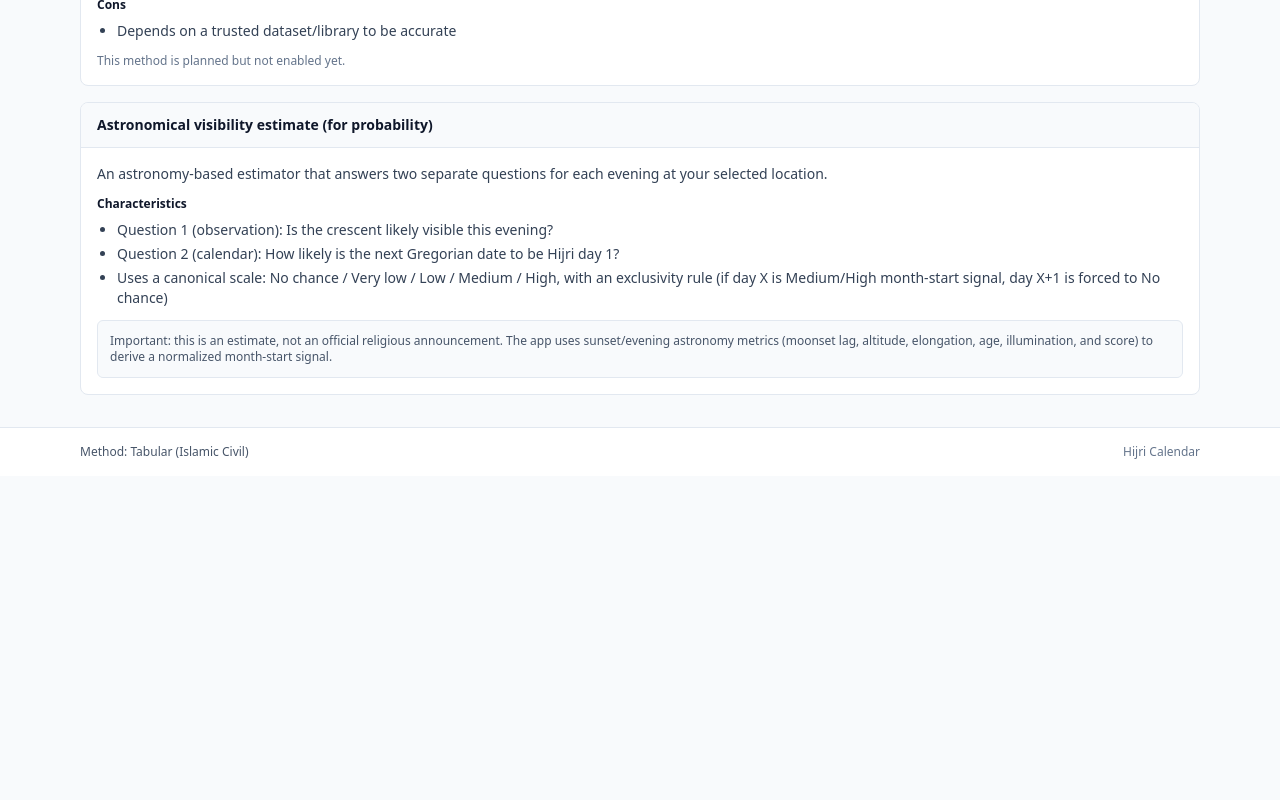
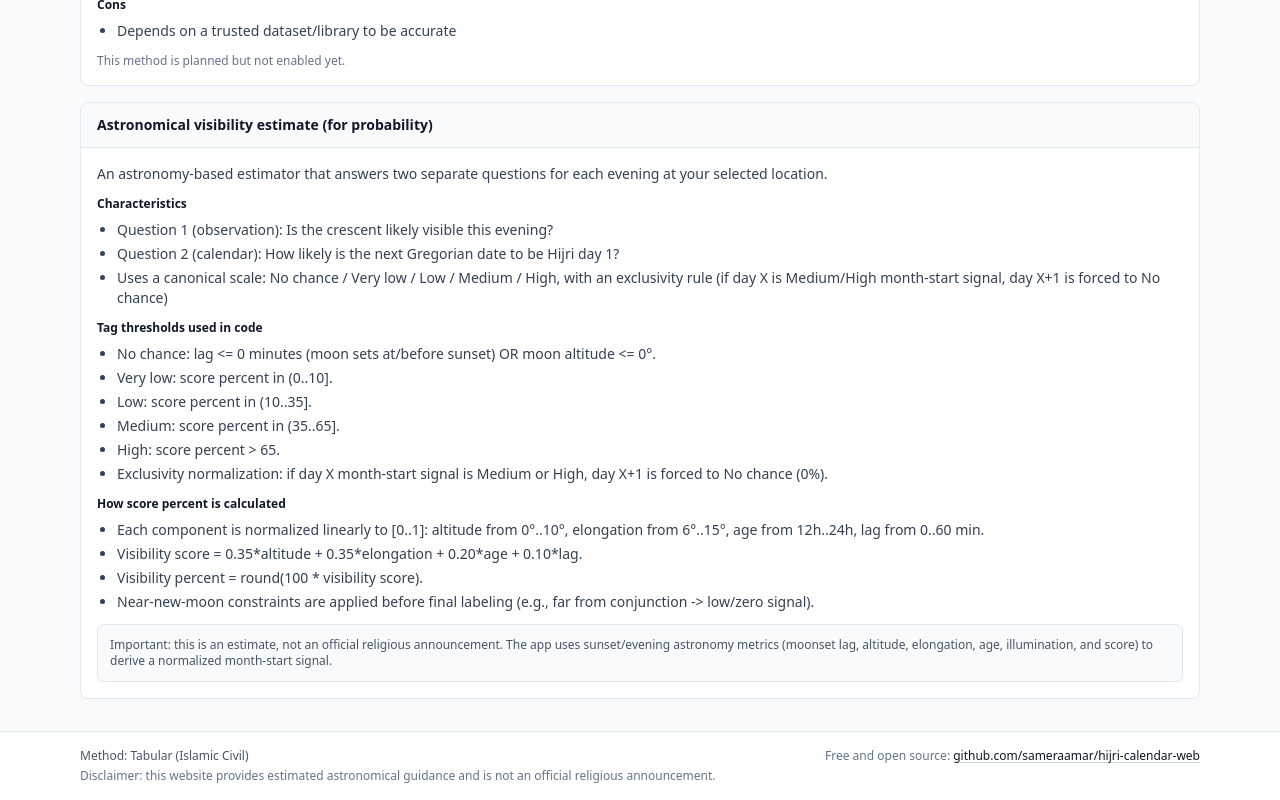
Before and after one commit to sameraamar/hijri-calendar-web, a React (Vite) app in the folder apps/web/: page /methods in a window 1280 px wide. Shown: the part 646-1446 px from the top of the page. Before the commit the page ends 1122 px from the top, so only its background shows below. Built offline with nearby package versions, Linux system fonts and the light colour scheme.

Commit message:
update github open source

```diff
--- a/apps/web/src/App.tsx
+++ b/apps/web/src/App.tsx
@@ -105,9 +105,24 @@ export default function App() {
       </main>
 
       <footer className="border-t border-slate-200 bg-white">
-        <div className="mx-auto flex max-w-6xl flex-col gap-1 px-4 py-4 text-xs text-slate-600 md:flex-row md:items-center md:justify-between">
-          {t('app.method.label')}: {t(METHODS.find((m) => m.id === methodId)?.labelKey ?? 'app.method.civil')}
-          <div className="text-slate-500">{t('app.title')}</div>
+        <div className="mx-auto max-w-6xl px-4 py-4 text-xs text-slate-600">
+          <div className="flex flex-col gap-1 md:flex-row md:items-center md:justify-between">
+            <div>
+              {t('app.method.label')}: {t(METHODS.find((m) => m.id === methodId)?.labelKey ?? 'app.method.civil')}
+            </div>
+            <div className="text-slate-500">
+              {t('app.footer.openSource')}{' '}
+              <a
+                href="https://github.com/sameraamar/hijri-calendar-web"
+                target="_blank"
+                rel="noreferrer"
+                className="underline decoration-slate-300 underline-offset-2 hover:text-slate-700"
+              >
+                {t('app.footer.repoLabel')}
+              </a>
+            </div>
+          </div>
+          <div className="mt-1 text-slate-500">{t('app.footer.disclaimer')}</div>
         </div>
       </footer>
     </div>
--- a/apps/web/src/i18n/ar.json
+++ b/apps/web/src/i18n/ar.json
@@ -17,6 +17,11 @@
       "estimate": "تقدير فلكي (معتمد على الرؤية)",
       "ummalqura": "أم القرى",
       "comingSoon": "قريبًا"
+    },
+    "footer": {
+      "openSource": "مجاني ومفتوح المصدر:",
+      "repoLabel": "github.com/sameraamar/hijri-calendar-web",
+      "disclaimer": "إخلاء مسؤولية: هذا الموقع يقدّم إرشادًا فلكيًا تقديريًا وليس إعلانًا شرعيًا رسميًا."
     }
   },
   "calendar": {
@@ -100,6 +105,18 @@
       "ch1": "السؤال ١ (الرؤية): هل يُحتمل رؤية الهلال هذا المساء؟",
       "ch2": "السؤال ٢ (بداية الشهر): ما مدى احتمال أن يكون اليوم الميلادي التالي هو اليوم الأول هجريًا؟",
       "ch3": "يستخدم سلمًا موحّدًا: مستحيل / منخفض جدًا / منخفض / متوسط / مرتفع، مع قاعدة حسم (إذا كان اليوم X متوسطًا/مرتفعًا كبداية شهر، فاليوم X+1 يصبح مستحيلًا)",
+      "thresholdsTitle": "حدود التصنيفات المستخدمة في الكود",
+      "threshold1": "مستحيل: الفارق <= 0 دقيقة (يغرب القمر عند/قبل الغروب) أو ارتفاع القمر <= 0°.",
+      "threshold2": "منخفض جدًا: نسبة المؤشر ضمن (0..10].",
+      "threshold3": "منخفض: نسبة المؤشر ضمن (10..35].",
+      "threshold4": "متوسط: نسبة المؤشر ضمن (35..65].",
+      "threshold5": "مرتفع: نسبة المؤشر > 65.",
+      "threshold6": "تطبيع الحسم: إذا كانت إشارة بداية الشهر في اليوم X هي متوسط أو مرتفع، فاليوم X+1 يُفرض مستحيلًا (0%).",
+      "formulaTitle": "كيف تُحسب نسبة المؤشر",
+      "formula1": "يتم تطبيع كل عنصر خطيًا إلى [0..1]: الارتفاع من 0°..10°، الاستطالة من 6°..15°، العمر من 12س..24س، الفارق من 0..60 دقيقة.",
+      "formula2": "مؤشر الرؤية = 0.35*الارتفاع + 0.35*الاستطالة + 0.20*العمر + 0.10*الفارق.",
+      "formula3": "نسبة المؤشر = تقريب(100 × مؤشر الرؤية).",
+      "formula4": "تُطبَّق قيود قرب المحاق قبل التصنيف النهائي (مثلًا: إذا كان بعيدًا عن الاقتران فالإشارة منخفضة/صفرية).",
       "note": "مهم: هذا تقدير وليس إعلانًا شرعيًا رسميًا. يعتمد التطبيق على مؤشرات فلكية وقت الغروب/المساء (فرق غروب القمر، الارتفاع، الاستطالة، العمر، الإضاءة، والمؤشر) لاشتقاق إشارة مُطبَّعة لبداية الشهر."
     }
   },
--- a/apps/web/src/i18n/en.json
+++ b/apps/web/src/i18n/en.json
@@ -17,6 +17,11 @@
       "estimate": "Astronomical estimate (visibility-based)",
       "ummalqura": "Umm al-Qura",
       "comingSoon": "coming soon"
+    },
+    "footer": {
+      "openSource": "Free and open source:",
+      "repoLabel": "github.com/sameraamar/hijri-calendar-web",
+      "disclaimer": "Disclaimer: this website provides estimated astronomical guidance and is not an official religious announcement."
     }
   },
   "calendar": {
@@ -100,6 +105,18 @@
       "ch1": "Question 1 (observation): Is the crescent likely visible this evening?",
       "ch2": "Question 2 (calendar): How likely is the next Gregorian date to be Hijri day 1?",
       "ch3": "Uses a canonical scale: No chance / Very low / Low / Medium / High, with an exclusivity rule (if day X is Medium/High month-start signal, day X+1 is forced to No chance)",
+      "thresholdsTitle": "Tag thresholds used in code",
+      "threshold1": "No chance: lag <= 0 minutes (moon sets at/before sunset) OR moon altitude <= 0°.",
+      "threshold2": "Very low: score percent in (0..10].",
+      "threshold3": "Low: score percent in (10..35].",
+      "threshold4": "Medium: score percent in (35..65].",
+      "threshold5": "High: score percent > 65.",
+      "threshold6": "Exclusivity normalization: if day X month-start signal is Medium or High, day X+1 is forced to No chance (0%).",
+      "formulaTitle": "How score percent is calculated",
+      "formula1": "Each component is normalized linearly to [0..1]: altitude from 0°..10°, elongation from 6°..15°, age from 12h..24h, lag from 0..60 min.",
+      "formula2": "Visibility score = 0.35*altitude + 0.35*elongation + 0.20*age + 0.10*lag.",
+      "formula3": "Visibility percent = round(100 * visibility score).",
+      "formula4": "Near-new-moon constraints are applied before final labeling (e.g., far from conjunction -> low/zero signal).",
       "note": "Important: this is an estimate, not an official religious announcement. The app uses sunset/evening astronomy metrics (moonset lag, altitude, elongation, age, illumination, and score) to derive a normalized month-start signal."
     }
   },
--- a/apps/web/src/pages/MethodsPage.tsx
+++ b/apps/web/src/pages/MethodsPage.tsx
@@ -95,6 +95,28 @@ export default function MethodsPage() {
               </ul>
             </div>
 
+            <div>
+              <div className="text-xs font-semibold text-slate-900">{t('methods.estimate.thresholdsTitle')}</div>
+              <ul className="mt-2 list-disc space-y-1 ps-5">
+                <li>{t('methods.estimate.threshold1')}</li>
+                <li>{t('methods.estimate.threshold2')}</li>
+                <li>{t('methods.estimate.threshold3')}</li>
+                <li>{t('methods.estimate.threshold4')}</li>
+                <li>{t('methods.estimate.threshold5')}</li>
+                <li>{t('methods.estimate.threshold6')}</li>
+              </ul>
+            </div>
+
+            <div>
+              <div className="text-xs font-semibold text-slate-900">{t('methods.estimate.formulaTitle')}</div>
+              <ul className="mt-2 list-disc space-y-1 ps-5">
+                <li>{t('methods.estimate.formula1')}</li>
+                <li>{t('methods.estimate.formula2')}</li>
+                <li>{t('methods.estimate.formula3')}</li>
+                <li>{t('methods.estimate.formula4')}</li>
+              </ul>
+            </div>
+
             <div className="rounded-md border border-slate-200 bg-slate-50 p-3 text-xs text-slate-600">
               {t('methods.estimate.note')}
             </div>
```
Also changed, not shown: 1 other file (tests, documents, lock files or other folders).
